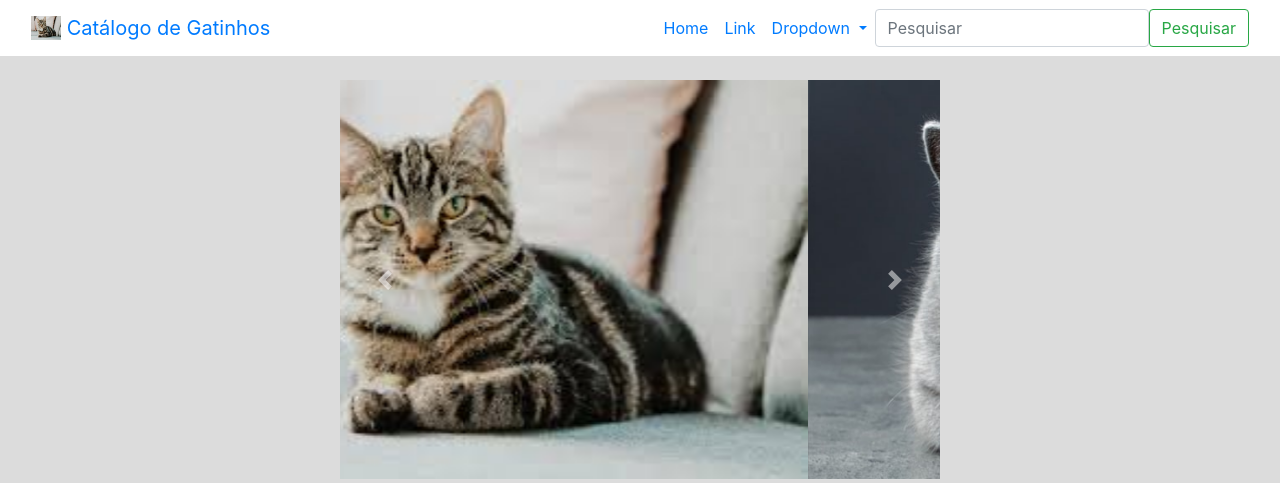
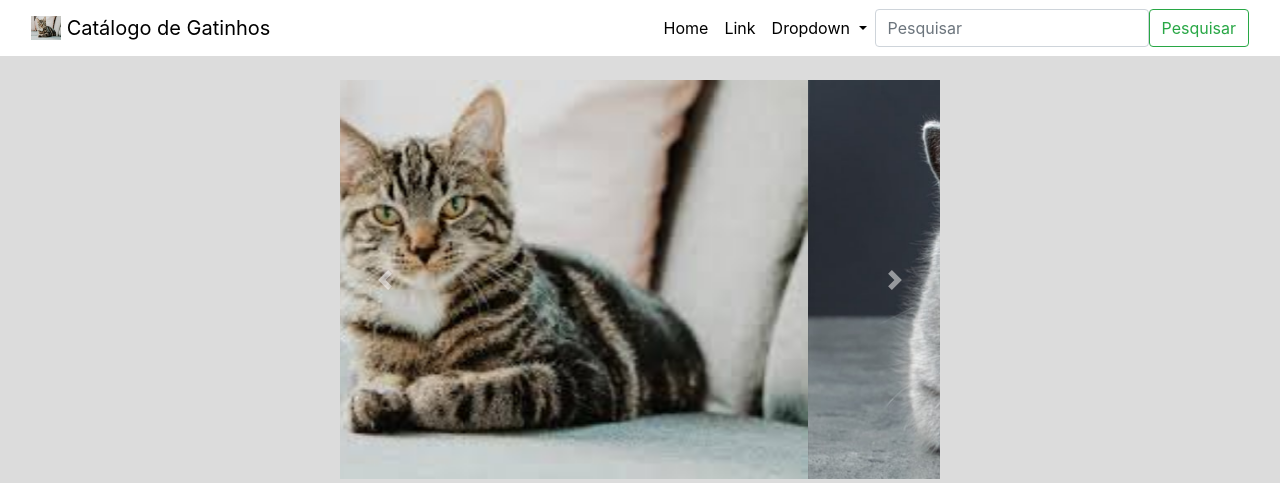
Before and after one commit to moniquemidio/bootstrapCats, a plain HTML site: page index.html in a window 1280 px wide. Shown: the top 483 px of the page. Drawn offline with nearby package versions, Linux system fonts and the light colour scheme.

Commit message:
Update style.css

```diff
--- a/style.css
+++ b/style.css
@@ -28,3 +28,7 @@ body {
     background-color: rgba(99, 104, 104, 0.466);
     border: none;
 }
+
+#titulo {
+    color: black;
+}
```
